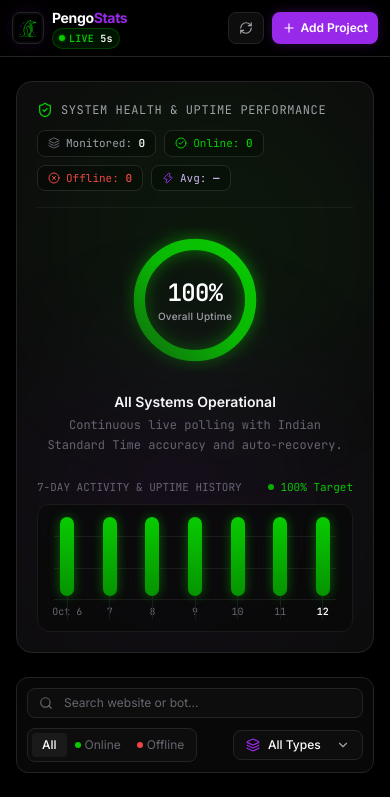
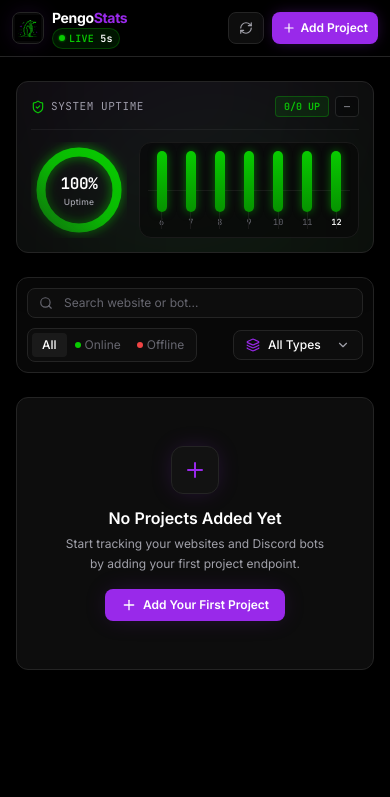
Before and after one commit to Zamir-MoN/-, a React (Vite) app: page / in a window 390 px wide. Shown: the top 797 px of the page. Built offline with nearby package versions, Linux system fonts and the light colour scheme.

Commit message:
Optimize UptimeOverviewCard mobile layout to compact side-by-side view

```diff
--- a/src/components/dashboard/UptimeOverviewCard.tsx
+++ b/src/components/dashboard/UptimeOverviewCard.tsx
@@ -35,10 +35,15 @@ export const UptimeOverviewCard: React.FC<UptimeOverviewCardProps> = ({
     return () => clearTimeout(timer);
   }, [uptimePercent]);
 
-  // Circle dimensions
-  const radius = 54;
-  const circumference = 2 * Math.PI * radius;
-  const strokeOffset = circumference - (animatedProgress / 100) * circumference;
+  // Desktop circle dimensions
+  const desktopRadius = 54;
+  const desktopCircumference = 2 * Math.PI * desktopRadius;
+  const desktopStrokeOffset = desktopCircumference - (animatedProgress / 100) * desktopCircumference;
+
+  // Mobile circle dimensions
+  const mobileRadius = 38;
+  const mobileCircumference = 2 * Math.PI * mobileRadius;
+  const mobileStrokeOffset = mobileCircumference - (animatedProgress / 100) * mobileCircumference;
 
   // Generate the last 7 days history labels (IST)
   const historyDays = useMemo(() => {
@@ -49,19 +54,17 @@ export const UptimeOverviewCard: React.FC<UptimeOverviewCardProps> = ({
       const monthName = d.toLocaleDateString('en-US', { timeZone: 'Asia/Kolkata', month: 'short' });
       const dayNum = d.toLocaleDateString('en-US', { timeZone: 'Asia/Kolkata', day: 'numeric' });
 
-      // Determine bar height percentage
-      // For today (i === 0), based on current status; for prior days, healthy high baseline
       let heightPct = 95;
       if (i === 0) {
         heightPct = totalCount === 0 ? 95 : Math.max(30, Math.round((onlineCount / totalCount) * 100));
       } else {
-        // Realistic subtle healthy variances: 88% - 98%
         const pseudoVariance = ((d.getDate() * 7 + 13) % 15) - 5;
         heightPct = Math.min(100, Math.max(75, 92 + pseudoVariance));
       }
 
       days.push({
         label: i === 6 ? `${monthName} ${dayNum}` : dayNum,
+        dayNum,
         fullDate: `${monthName} ${dayNum}`,
         heightPct,
         isToday: i === 0,
@@ -71,22 +74,33 @@ export const UptimeOverviewCard: React.FC<UptimeOverviewCardProps> = ({
   }, [totalCount, onlineCount]);
 
   return (
-    <div className="bg-[#0D0D0D] border border-[#242424] hover:border-[#333333] transition-all rounded-2xl p-5 md:p-6 shadow-2xl relative overflow-hidden">
+    <div className="bg-[#0D0D0D] border border-[#242424] hover:border-[#333333] transition-all rounded-xl sm:rounded-2xl p-3.5 sm:p-5 md:p-6 shadow-2xl relative overflow-hidden">
       {/* Background radial glow */}
       <div className="absolute top-0 right-0 w-80 h-80 bg-[#08CB00]/5 blur-3xl rounded-full pointer-events-none" />
       <div className="absolute bottom-0 left-0 w-80 h-80 bg-[#9929EA]/5 blur-3xl rounded-full pointer-events-none" />
 
-      {/* Top Header Row with Quick Metric Pills */}
-      <div className="flex flex-col sm:flex-row sm:items-center justify-between gap-3 pb-4 border-b border-[#242424]/60">
-        <div className="flex items-center gap-2">
-          <ShieldCheck className="w-4 h-4 text-[#08CB00]" />
-          <span className="font-mono text-xs uppercase tracking-wider text-[#A1A1AA]">
-            System Health & Uptime Performance
+      {/* SVG Definitions (Shared for both mobile and desktop) */}
+      <svg className="absolute w-0 h-0" aria-hidden="true">
+        <defs>
+          <linearGradient id="uptimeRingGradient" x1="0%" y1="0%" x2="100%" y2="100%">
+            <stop offset="0%" stopColor="#08CB00" stopOpacity="0.4" />
+            <stop offset="50%" stopColor="#08CB00" stopOpacity="0.85" />
+            <stop offset="100%" stopColor="#08CB00" stopOpacity="1" />
+          </linearGradient>
+        </defs>
+      </svg>
+
+      {/* Top Header Row */}
+      <div className="flex items-center justify-between pb-3 border-b border-[#242424]/60 gap-2">
+        <div className="flex items-center gap-1.5 sm:gap-2 min-w-0">
+          <ShieldCheck className="w-3.5 h-3.5 sm:w-4 sm:h-4 text-[#08CB00] flex-shrink-0" />
+          <span className="font-mono text-[11px] sm:text-xs uppercase tracking-wider text-[#A1A1AA] truncate">
+            System Uptime
           </span>
         </div>
 
-        {/* Quick Stats Pills */}
-        <div className="flex items-center gap-2 flex-wrap text-[11px] font-mono">
+        {/* Desktop Quick Stats Pills */}
+        <div className="hidden sm:flex items-center gap-2 flex-wrap text-[11px] font-mono">
           <div className="px-2.5 py-1 rounded-lg bg-[#080808] border border-[#242424] flex items-center gap-1.5 text-[#A1A1AA]">
             <Layers className="w-3 h-3 text-[#66666F]" />
             <span>Monitored: <strong className="text-white">{totalCount}</strong></span>
@@ -107,37 +121,117 @@ export const UptimeOverviewCard: React.FC<UptimeOverviewCardProps> = ({
             <span>Avg: <strong>{avgPing > 0 ? `${avgPing}ms` : '—'}</strong></span>
           </div>
         </div>
+
+        {/* Mobile Quick Stats Inline Summary */}
+        <div className="flex sm:hidden items-center gap-1.5 text-[10px] font-mono flex-shrink-0">
+          <span className="px-2 py-0.5 rounded bg-[#08CB00]/10 border border-[#08CB00]/30 text-[#08CB00] font-semibold">
+            {onlineCount}/{totalCount} UP
+          </span>
+          <span className="px-2 py-0.5 rounded bg-[#080808] border border-[#242424] text-[#A1A1AA]">
+            {avgPing > 0 ? `${avgPing}ms` : '—'}
+          </span>
+        </div>
       </div>
 
-      {/* Main Content: SVG Ring + Animated Histogram Chart */}
-      <div className="grid grid-cols-1 md:grid-cols-12 gap-6 items-center pt-5">
+      {/* MOBILE VIEWPORT LAYOUT: Compact Side-by-Side (Circle on Left + Bars on Right) */}
+      <div className="flex sm:hidden items-center justify-between gap-3 pt-3">
+        {/* Left: Compact Circular SVG Gauge */}
+        <div className="relative w-24 h-24 flex-shrink-0 flex items-center justify-center">
+          <svg className="w-full h-full -rotate-90 transform" viewBox="0 0 96 96">
+            {/* Background Track */}
+            <circle
+              cx="48"
+              cy="48"
+              r={mobileRadius}
+              stroke="#18181B"
+              strokeWidth="9"
+              fill="none"
+            />
+            {/* Glowing SVG Animated Ring */}
+            <circle
+              cx="48"
+              cy="48"
+              r={mobileRadius}
+              stroke="url(#uptimeRingGradient)"
+              strokeWidth="9"
+              strokeLinecap="round"
+              fill="none"
+              style={{
+                strokeDasharray: mobileCircumference,
+                strokeDashoffset: mobileStrokeOffset,
+                transition: 'stroke-dashoffset 1.4s cubic-bezier(0.16, 1, 0.3, 1)',
+                filter: 'drop-shadow(0 0 6px rgba(8, 203, 0, 0.7))',
+              }}
+            />
+          </svg>
+
+          {/* Inner Center Text */}
+          <div className="absolute inset-0 flex flex-col items-center justify-center text-center">
+            <span className="text-base font-bold font-mono text-white tracking-tight">
+              {uptimePercent}%
+            </span>
+            <span className="text-[8.5px] text-[#A1A1AA] font-medium tracking-wide">
+              Uptime
+            </span>
+          </div>
+        </div>
+
+        {/* Right: Compact 7-Day Animated Bars */}
+        <div className="flex-1 min-w-0 flex flex-col justify-end">
+          <div className="h-24 flex items-end justify-between gap-1.5 bg-[#080808]/70 border border-[#1A1A1A] rounded-xl px-2.5 py-2 relative">
+            {/* Subtle horizontal guidelines */}
+            <div className="absolute inset-x-2 top-1/2 border-b border-[#1A1A1A] pointer-events-none" />
+
+            {/* Daily Bars */}
+            {historyDays.map((item, idx) => {
+              const currentHeight = barsAnimated ? item.heightPct : 8;
+              return (
+                <div
+                  key={idx}
+                  className="flex-1 flex flex-col items-center h-full justify-end relative"
+                >
+                  {/* Vertical Guide */}
+                  <div className="absolute inset-x-0 bottom-0 top-0 flex justify-center">
+                    <div className="w-[1px] bg-[#1A1A1A] h-full" />
+                  </div>
+
+                  {/* Animated Bar Pill */}
+                  <div
+                    className="w-2.5 rounded-full relative z-0 transition-all duration-1000 ease-out"
+                    style={{
+                      height: `${currentHeight}%`,
+                      background: 'linear-gradient(180deg, #08CB00 0%, #069300 100%)',
+                      boxShadow: '0 0 8px rgba(8, 203, 0, 0.5)',
+                      transitionDelay: `${idx * 60}ms`,
+                    }}
+                  />
+
+                  {/* Date label */}
+                  <span
+                    className={`mt-1 text-[8.5px] font-mono block whitespace-nowrap ${
+                      item.isToday ? 'text-white font-bold' : 'text-[#66666F]'
+                    }`}
+                  >
+                    {item.dayNum}
+                  </span>
+                </div>
+              );
+            })}
+          </div>
+        </div>
+      </div>
+
+      {/* DESKTOP VIEWPORT LAYOUT: Expansive Layout */}
+      <div className="hidden sm:grid sm:grid-cols-12 gap-6 items-center pt-5">
         {/* Left: Glowing SVG Ring Gauge */}
-        <div className="md:col-span-5 flex flex-col sm:flex-row items-center justify-center md:justify-start gap-5">
+        <div className="sm:col-span-5 flex items-center gap-5">
           <div className="relative w-36 h-36 flex-shrink-0 flex items-center justify-center">
             <svg className="w-full h-full -rotate-90 transform" viewBox="0 0 140 140">
-              <defs>
-                {/* Glowing neon green gradient */}
-                <linearGradient id="uptimeRingGradient" x1="0%" y1="0%" x2="100%" y2="100%">
-                  <stop offset="0%" stopColor="#08CB00" stopOpacity="0.4" />
-                  <stop offset="50%" stopColor="#08CB00" stopOpacity="0.85" />
-                  <stop offset="100%" stopColor="#08CB00" stopOpacity="1" />
-                </linearGradient>
-
-                {/* SVG Drop Shadow Filter */}
-                <filter id="greenGlow" x="-20%" y="-20%" width="140%" height="140%">
-                  <feGaussianBlur stdDeviation="5" result="blur" />
-                  <feMerge>
-                    <feMergeNode in="blur" />
-                    <feMergeNode in="SourceGraphic" />
-                  </feMerge>
-                </filter>
-              </defs>
-
               {/* Background Track */}
               <circle
                 cx="70"
                 cy="70"
-                r={radius}
+                r={desktopRadius}
                 stroke="#18181B"
                 strokeWidth="11"
                 fill="none"
@@ -147,14 +241,14 @@ export const UptimeOverviewCard: React.FC<UptimeOverviewCardProps> = ({
               <circle
                 cx="70"
                 cy="70"
-                r={radius}
+                r={desktopRadius}
                 stroke="url(#uptimeRingGradient)"
                 strokeWidth="11"
                 strokeLinecap="round"
                 fill="none"
                 style={{
-                  strokeDasharray: circumference,
-                  strokeDashoffset: strokeOffset,
+                  strokeDasharray: desktopCircumference,
+                  strokeDashoffset: desktopStrokeOffset,
                   transition: 'stroke-dashoffset 1.4s cubic-bezier(0.16, 1, 0.3, 1)',
                   filter: 'drop-shadow(0 0 8px rgba(8, 203, 0, 0.6))',
                 }}
@@ -173,7 +267,7 @@ export const UptimeOverviewCard: React.FC<UptimeOverviewCardProps> = ({
           </div>
 
           {/* Quick descriptive summary */}
-          <div className="text-center sm:text-left space-y-1">
+          <div className="space-y-1">
             <div className="text-sm font-semibold text-white">
               {uptimePercent === 100
                 ? 'All Systems Operational'
@@ -188,7 +282,7 @@ export const UptimeOverviewCard: React.FC<UptimeOverviewCardProps> = ({
         </div>
 
         {/* Right: 7-Day Animated SVG / Bar Histogram */}
-        <div className="md:col-span-7 flex flex-col justify-end">
+        <div className="sm:col-span-7 flex flex-col justify-end">
           <div className="flex items-center justify-between mb-2">
             <span className="text-[11px] font-mono uppercase text-[#66666F]">
               7-Day Activity & Uptime History
```
